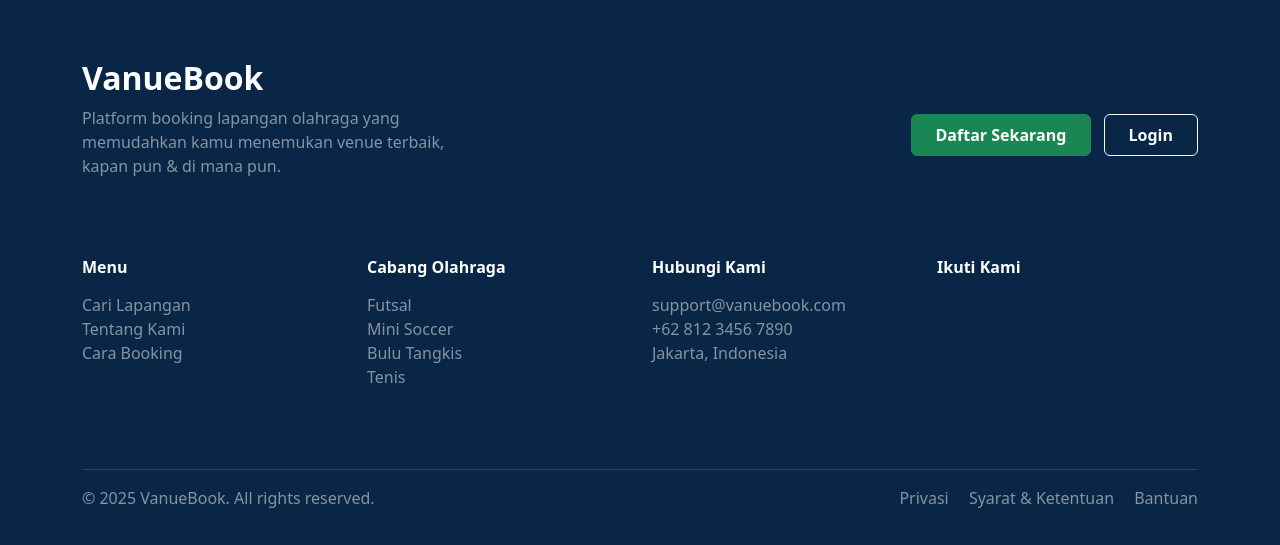
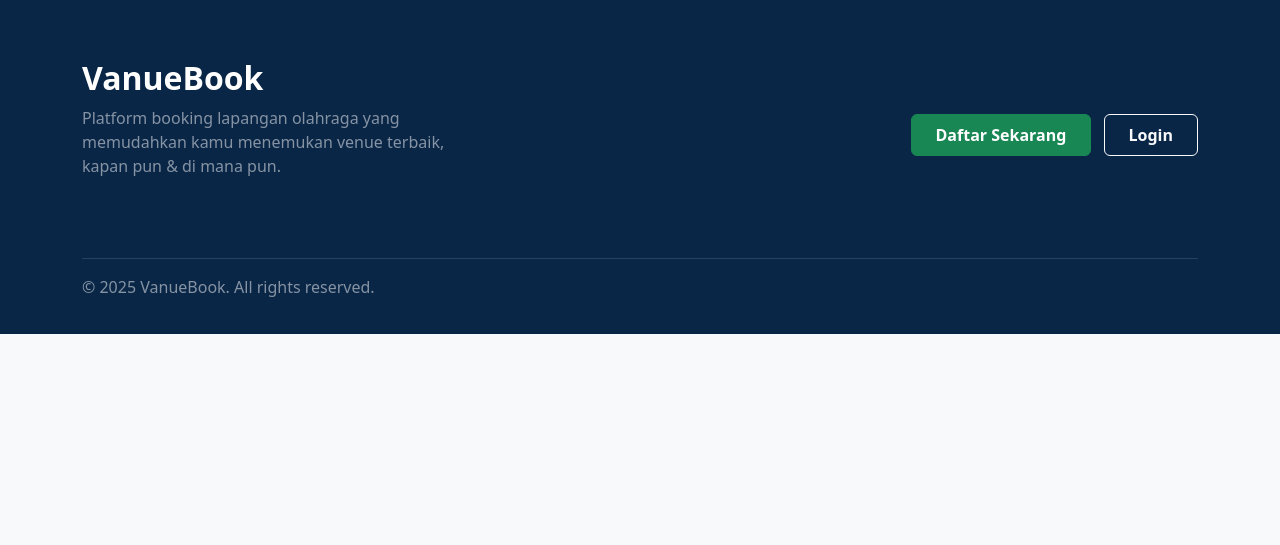
Before and after one commit to zhen1th/project_venuebook, a PHP site: page / in a window 1280 px wide. Shown: the part 1253-1798 px from the top of the page. After the commit the page ends 1587 px from the top, so only its background shows below. Run offline with PHP 8.4, Linux system fonts and the light colour scheme; data comes from the database, SQL or seed files in the repository.

Commit message:
modif footer

```diff
--- a/index.php
+++ b/index.php
@@ -179,57 +179,10 @@ $carousel = $mysqli->query("
                 </div>
             </div>
 
-            <div class="row mb-5">
-                <div class="col-md-3 mb-3">
-                    <h6 class="fw-bold mb-3">Menu</h6>
-                    <ul class="list-unstyled">
-                        <li><a href="user/dashboard.php" class="text-white-50 text-decoration-none">Cari Lapangan</a>
-                        </li>
-                        <li><a href="#" class="text-white-50 text-decoration-none">Tentang Kami</a></li>
-                        <li><a href="#" class="text-white-50 text-decoration-none">Cara Booking</a></li>
-                    </ul>
-                </div>
-
-                <div class="col-md-3 mb-3">
-                    <h6 class="fw-bold mb-3">Cabang Olahraga</h6>
-                    <ul class="list-unstyled">
-                        <li><a href="#" class="text-white-50 text-decoration-none">Futsal</a></li>
-                        <li><a href="#" class="text-white-50 text-decoration-none">Mini Soccer</a></li>
-                        <li><a href="#" class="text-white-50 text-decoration-none">Bulu Tangkis</a></li>
-                        <li><a href="#" class="text-white-50 text-decoration-none">Tenis</a></li>
-                    </ul>
-                </div>
-
-                <div class="col-md-3 mb-3">
-                    <h6 class="fw-bold mb-3">Hubungi Kami</h6>
-                    <ul class="list-unstyled">
-                        <li class="text-white-50">support@vanuebook.com</li>
-                        <li class="text-white-50">+62 812 3456 7890</li>
-                        <li class="text-white-50">Jakarta, Indonesia</li>
-                    </ul>
-                </div>
-
-                <div class="col-md-3 mb-3">
-                    <h6 class="fw-bold mb-3">Ikuti Kami</h6>
-                    <div class="d-flex gap-3 fs-3">
-                        <a href="#" class="text-white"><i class="bi bi-instagram"></i></a>
-                        <a href="#" class="text-white"><i class="bi bi-facebook"></i></a>
-                        <a href="#" class="text-white"><i class="bi bi-youtube"></i></a>
-                        <a href="#" class="text-white"><i class="bi bi-tiktok"></i></a>
-                    </div>
-                </div>
-            </div>
-
             <hr class="text-white-50">
 
             <div class="d-flex justify-content-between mt-3 flex-column flex-md-row text-center text-md-start">
                 <p class="text-white-50 mb-2 mb-md-0">© <?= date("Y") ?> VanueBook. All rights reserved.</p>
-
-                <div class="text-white-50">
-                    <a href="#" class="text-white-50 text-decoration-none me-3">Privasi</a>
-                    <a href="#" class="text-white-50 text-decoration-none me-3">Syarat & Ketentuan</a>
-                    <a href="#" class="text-white-50 text-decoration-none">Bantuan</a>
-                </div>
             </div>
 
         </div>
```
